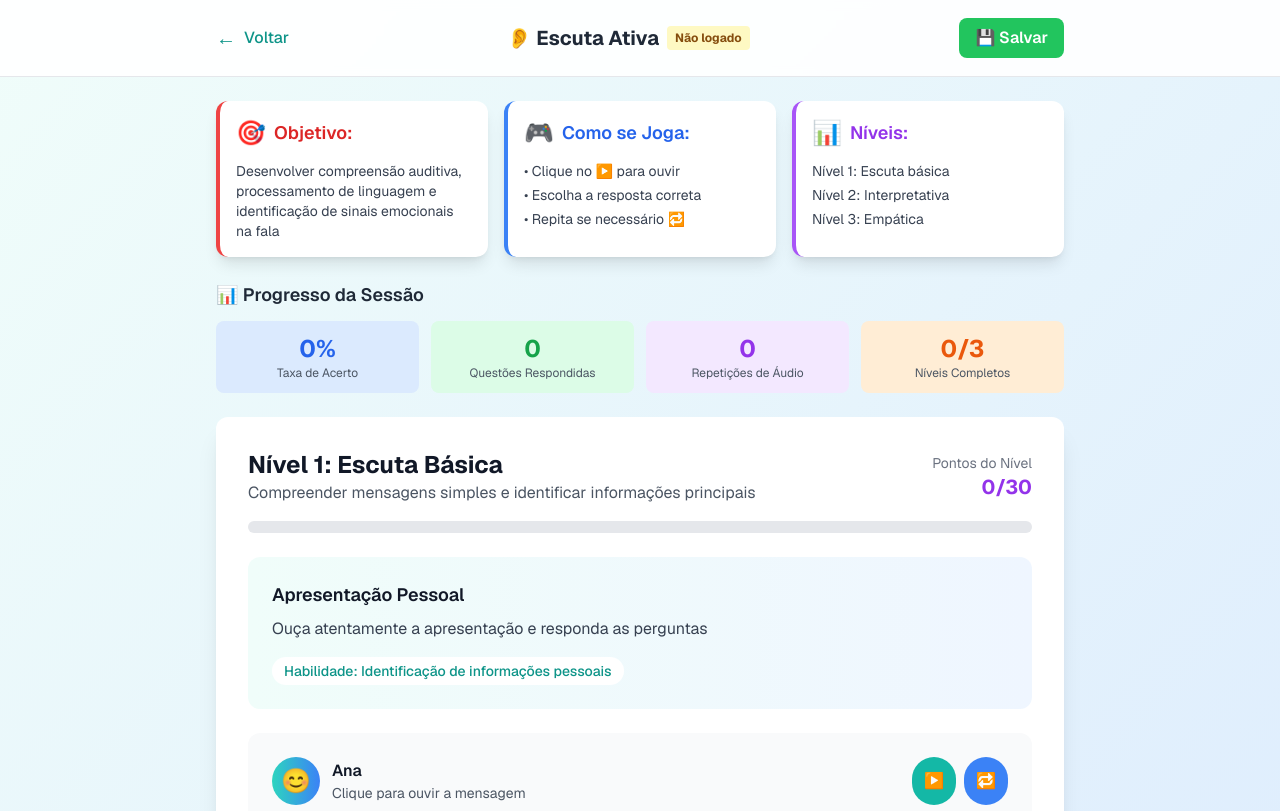
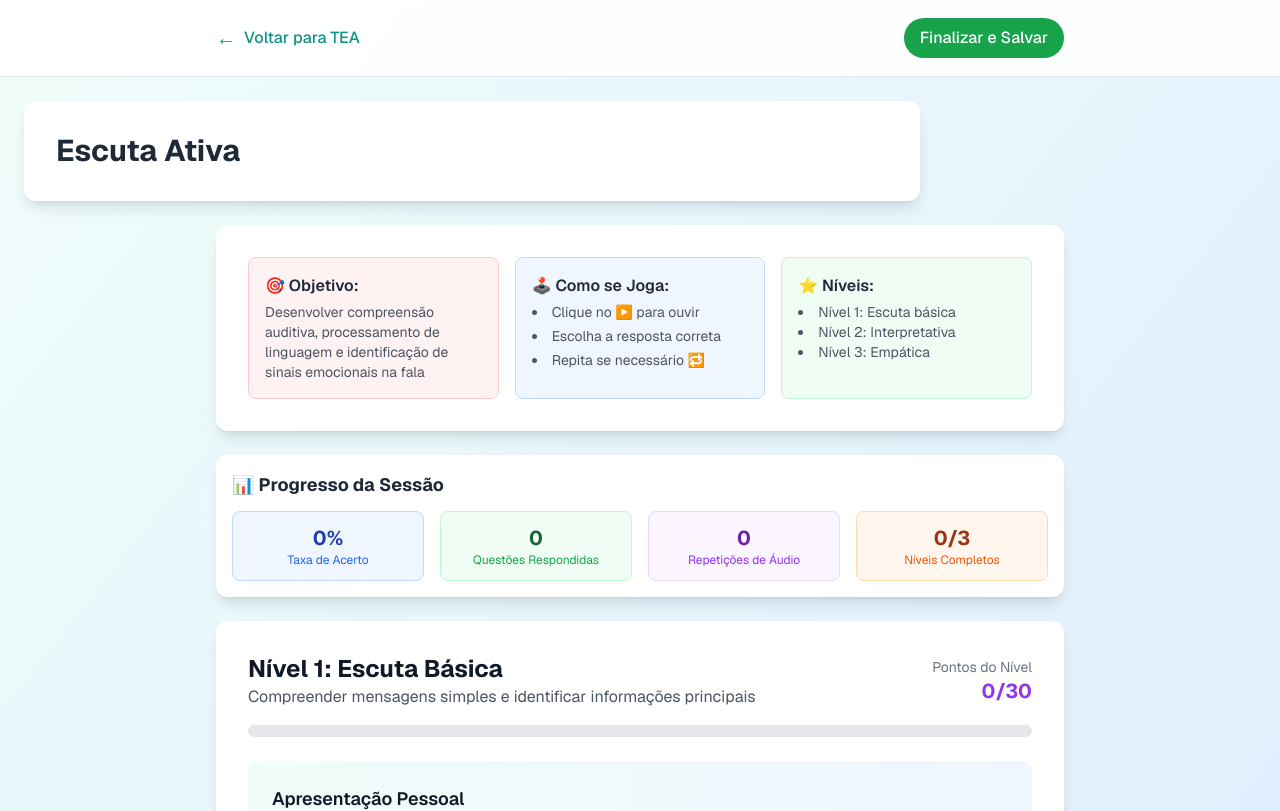
Before and after one commit to ClaudemirWork/teaplus-working, a Next.js app: page /active-listening in a window 1280 px wide. Shown: the top 811 px of the page. Built offline with nearby package versions, Linux system fonts and the light colour scheme.

Commit message:
Update page.tsx correção para escuta ativa e integração supabase

```diff
--- a/app/active-listening/page.tsx
+++ b/app/active-listening/page.tsx
@@ -1,19 +1,12 @@
 'use client'
 
 import { useState, useEffect, useRef } from 'react'
-import { createClient } from '@supabase/supabase-js'
 import Link from 'next/link'
 import { useRouter } from 'next/navigation'
+import { createClient } from '../utils/supabaseClient'
 
-// Configuração Supabase com verificação
-const supabaseUrl = process.env.NEXT_PUBLIC_SUPABASE_URL
-const supabaseAnonKey = process.env.NEXT_PUBLIC_SUPABASE_ANON_KEY
-
-if (!supabaseUrl || !supabaseAnonKey) {
-  console.error('Variáveis de ambiente do Supabase não configuradas')
-}
-
-const supabase = createClient(supabaseUrl || '', supabaseAnonKey || '')
+// Usar o mesmo cliente do CAA
+const supabase = createClient()
 
 interface AudioExercise {
   id: number
@@ -31,7 +24,7 @@ interface AudioExercise {
     explanation: string
   }[]
   listeningSkill: string
-  complexity: 'simple' | 'complex' | 'inferential' // Para métricas CELF-5
+  complexity: 'simple' | 'complex' | 'inferential'
 }
 
 interface Level {
@@ -55,61 +48,25 @@ export default function ActiveListening() {
   const [completedLevels, setCompletedLevels] = useState<number[]>([])
   const [gameCompleted, setGameCompleted] = useState(false)
   const [isListening, setIsListening] = useState(false)
-  const [sessionStartTime] = useState(Date.now())
-  const [isAuthenticated, setIsAuthenticated] = useState<boolean | null>(null)
+  const [salvando, setSalvando] = useState(false)
+  const [inicioSessao] = useState(new Date())
 
   // Métricas baseadas em CELF-5, TILLS e ADOS-2
   const [metrics, setMetrics] = useState({
     totalQuestions: 0,
     correctAnswers: 0,
-    simpleComprehension: 0, // Compreensão de instruções simples
-    complexComprehension: 0, // Compreensão de contexto complexo
-    inferentialComprehension: 0, // Compreensão inferencial/sarcasmo
-    audioRepeats: 0, // Solicitações de repetição (atenção sustentada)
-    responseTime: [] as number[], // Tempo de resposta para cada questão
-    listenerFeedback: 0, // Vezes que ouviu o áudio completo
+    simpleComprehension: 0,
+    complexComprehension: 0,
+    inferentialComprehension: 0,
+    audioRepeats: 0,
+    responseTime: [] as number[],
+    listenerFeedback: 0,
   })
 
   const questionStartTime = useRef<number>(Date.now())
 
-  // Inicializar vozes do navegador e verificar sessões pendentes
+  // Inicializar vozes do navegador
   useEffect(() => {
-    // Verificar autenticação ao carregar o componente
-    const checkAuth = async () => {
-      const { data: { user } } = await supabase.auth.getUser()
-      if (!user) {
-        console.log('Usuário não autenticado ao carregar a página')
-        console.log('Recomenda-se fazer login para salvar o progresso')
-        setIsAuthenticated(false)
-      } else {
-        console.log('Usuário autenticado:', user.email)
-        setIsAuthenticated(true)
-
-        // Verificar se há sessões locais para sincronizar
-        const localSessions = JSON.parse(localStorage.getItem('tea_sessions_temp') || '[]')
-        if (localSessions.length > 0) {
-          console.log(`Encontradas ${localSessions.length} sessões locais para sincronizar`)
-
-          for (const session of localSessions) {
-            try {
-              await supabase
-                .from('sessoes')
-                .insert([{ ...session, usuario_id: user.id }])
-
-              console.log('Sessão local sincronizada com sucesso')
-            } catch (error) {
-              console.error('Erro ao sincronizar sessão local:', error)
-            }
-          }
-
-          // Limpar sessões locais após sincronização
-          localStorage.removeItem('tea_sessions_temp')
-        }
-      }
-    }
-
-    checkAuth()
-
     if (typeof window !== 'undefined' && 'speechSynthesis' in window) {
       const loadVoices = () => {
         const voices = window.speechSynthesis.getVoices()
@@ -430,148 +387,71 @@ export default function ActiveListening() {
     })
   }
 
-  const saveSession = async () => {
-    try {
-      console.log('Iniciando salvamento da sessão...')
-
-      // Verificar se há dados para salvar
+  // FUNÇÃO DE SALVAMENTO - IGUAL AO CAA
+  const handleSaveSession = async () => {
     if (metrics.totalQuestions === 0) {
-        alert('Você precisa responder pelo menos uma questão antes de salvar.')
+      alert('Nenhuma interação foi registrada para salvar.')
       return
     }
 
-      const sessionTime = Math.floor((Date.now() - sessionStartTime) / 1000)
+    setSalvando(true)
+
+    const fimSessao = new Date()
+    const duracaoSegundos = Math.round((fimSessao.getTime() - inicioSessao.getTime()) / 1000)
     const avgResponseTime = metrics.responseTime.length > 0
       ? Math.floor(metrics.responseTime.reduce((a, b) => a + b, 0) / metrics.responseTime.length / 1000)
       : 0
 
-      const sessionData = {
-        tipo_atividade: 'escuta_ativa',
-        pontuacao: totalScore,
-        tempo_sessao: sessionTime,
-        dados_sessao: {
-          exercicios_completados: metrics.totalQuestions,
-          respostas_corretas: metrics.correctAnswers,
-          taxa_acerto: Math.round((metrics.correctAnswers / Math.max(metrics.totalQuestions, 1)) * 100),
-          compreensao_simples: metrics.simpleComprehension,
-          compreensao_complexa: metrics.complexComprehension,
-          compreensao_inferencial: metrics.inferentialComprehension,
-          repeticoes_audio: metrics.audioRepeats,
-          tempo_resposta_medio: avgResponseTime,
-          feedback_ouvinte: metrics.listenerFeedback,
-          niveis_completados: completedLevels.length,
-          metricas_celf5: {
-            compreensao_auditiva: metrics.correctAnswers,
-            processamento_linguagem: metrics.complexComprehension + metrics.inferentialComprehension
-          },
-          metricas_ados2: {
-            resposta_comunicativa: metrics.listenerFeedback,
-            atencao_sustentada: metrics.audioRepeats < 3 ? 'adequada' : 'necessita_suporte'
-          }
-        },
-        created_at: new Date().toISOString()
+    try {
+      // Obter o usuário atual - EXATAMENTE COMO NO CAA
+      const { data: { user }, error: userError } = await supabase.auth.getUser()
+
+      if (userError || !user) {
+        console.error('Erro ao obter usuário:', userError)
+        alert('Erro: Sessão expirada. Por favor, faça login novamente.')
+        router.push('/login')
+        return
       }
 
-      // Verificar autenticação
-      const { data: { user }, error: authError } = await supabase.auth.getUser()
+      // Salvar na tabela sessoes - MESMA ESTRUTURA DO CAA
+      const { data, error } = await supabase
+        .from('sessoes')
+        .insert([{
+          usuario_id: user.id,
+          atividade_nome: 'Escuta Ativa',
+          pontuacao_final: totalScore,
+          data_fim: fimSessao.toISOString()
+        }])
 
-      if (authError) {
-        console.error('Erro de autenticação:', authError)
-      }
-
-      if (!user) {
-        console.log('Usuário não autenticado - salvando localmente')
-
-        // Salvar no localStorage temporariamente
-        const localSessions = JSON.parse(localStorage.getItem('tea_sessions_temp') || '[]')
-        localSessions.push(sessionData)
-        localStorage.setItem('tea_sessions_temp', JSON.stringify(localSessions))
-
-        // Mostrar resumo
-        const resumo = `
-⚠️ Sessão Salva Localmente (Faça login para salvar permanentemente)
+      if (error) {
+        console.error('Erro ao salvar:', error)
+        alert(`Erro ao salvar: ${error.message}`)
+      } else {
+        // Mostrar resumo antes de redirecionar
+        const resumo = `Sessão salva com sucesso!
 
 📊 Métricas da Sessão:
 • Exercícios Completados: ${metrics.totalQuestions}
 • Taxa de Acerto: ${Math.round((metrics.correctAnswers / Math.max(metrics.totalQuestions, 1)) * 100)}%
-• Tempo Total: ${Math.floor(sessionTime / 60)}min ${sessionTime % 60}s
-
-Para salvar permanentemente, faça login e a sessão será sincronizada.
-        `
-
-        alert(resumo)
-
-        // Perguntar se deseja fazer login
-        if (confirm('Deseja fazer login agora para salvar permanentemente?')) {
-          router.push('/login')
-        } else {
-          router.push('/tea')
-        }
-        return
-      }
-
-      console.log('Usuário autenticado:', user.id)
-
-      // Adicionar usuario_id aos dados
-      const sessionDataWithUser = {
-        ...sessionData,
-        usuario_id: user.id
-      }
-
-      console.log('Dados da sessão preparados:', sessionDataWithUser)
-
-      const { data, error } = await supabase
-        .from('sessoes')
-        .insert([sessionDataWithUser])
-        .select()
-
-      if (error) {
-        console.error('Erro ao salvar no Supabase:', error)
-
-        // Se falhar, salvar localmente
-        const localSessions = JSON.parse(localStorage.getItem('tea_sessions_temp') || '[]')
-        localSessions.push(sessionData)
-        localStorage.setItem('tea_sessions_temp', JSON.stringify(localSessions))
-
-        alert('Erro ao salvar no servidor. Sessão salva localmente.')
-        throw error
-      }
-
-      console.log('Sessão salva com sucesso:', data)
-
-      // Limpar sessões locais se existirem
-      localStorage.removeItem('tea_sessions_temp')
-
-      // Mostrar resumo
-      const resumo = `
-✅ Sessão Salva com Sucesso!
-
-📊 Métricas da Sessão:
-• Exercícios Completados: ${metrics.totalQuestions}
-• Taxa de Acerto: ${Math.round((metrics.correctAnswers / Math.max(metrics.totalQuestions, 1)) * 100)}%
-• Tempo Total: ${Math.floor(sessionTime / 60)}min ${sessionTime % 60}s
+• Tempo Total: ${Math.floor(duracaoSegundos / 60)}min ${duracaoSegundos % 60}s
 • Compreensão Simples: ${metrics.simpleComprehension}
 • Compreensão Complexa: ${metrics.complexComprehension}
 • Compreensão Inferencial: ${metrics.inferentialComprehension}
 • Repetições de Áudio: ${metrics.audioRepeats}
-• Tempo de Resposta Médio: ${avgResponseTime}s
 
 🎯 Métricas Científicas:
 • CELF-5 (Compreensão Auditiva): ${metrics.correctAnswers}/${metrics.totalQuestions}
 • ADOS-2 (Atenção): ${metrics.audioRepeats < 3 ? 'Adequada' : 'Necessita Suporte'}
-• Listener Feedback: ${metrics.listenerFeedback} interações
-      `
+• Listener Feedback: ${metrics.listenerFeedback} interações`
 
         alert(resumo)
-
-      // Aguardar um pouco antes de redirecionar
-      setTimeout(() => {
-        router.push('/tea')
-      }, 500)
-
-    } catch (error) {
-      console.error('Erro ao salvar sessão:', error)
-      alert(`Erro ao salvar: ${error instanceof Error ? error.message : 'Erro desconhecido'}`)
+        router.push('/profileselection')
+      }
+    } catch (error: any) {
+      console.error('Erro inesperado:', error)
+      alert(`Erro ao salvar: ${error.message || 'Erro desconhecido'}`)
+    } finally {
+      setSalvando(false)
     }
   }
 
@@ -590,20 +470,16 @@ Para salvar permanentemente, faça login e a sessão será sincronizada.
                 <span className="text-sm sm:text-base font-medium">Voltar</span>
               </Link>
 
-              <h1 className="text-lg sm:text-xl font-bold text-gray-800 flex items-center gap-2">
+              <h1 className="text-lg sm:text-xl font-bold text-gray-800">
                 👂 Escuta Ativa
-                {isAuthenticated === false && (
-                  <span className="text-xs bg-yellow-100 text-yellow-800 px-2 py-1 rounded">
-                    Não logado
-                  </span>
-                )}
               </h1>
 
               <button
-                onClick={saveSession}
-                className="bg-green-500 hover:bg-green-600 text-white px-4 py-2 rounded-lg font-semibold transition-colors flex items-center gap-2"
+                onClick={handleSaveSession}
+                disabled={salvando}
+                className="bg-green-500 hover:bg-green-600 text-white px-4 py-2 rounded-lg font-semibold transition-colors disabled:bg-green-400"
               >
-                💾 Salvar
+                {salvando ? 'Salvando...' : 'Finalizar e Salvar'}
               </button>
             </div>
           </div>
@@ -641,10 +517,11 @@ Para salvar permanentemente, faça login e a sessão será sincronizada.
 
                 <div className="space-y-4">
                   <button
-                    onClick={saveSession}
-                    className="w-full rounded-2xl bg-gradient-to-r from-green-500 to-green-600 px-6 sm:px-8 py-3 sm:py-4 text-base sm:text-lg font-semibold text-white transition-all hover:from-green-600 hover:to-green-700 hover:shadow-lg"
+                    onClick={handleSaveSession}
+                    disabled={salvando}
+                    className="w-full rounded-2xl bg-gradient-to-r from-green-500 to-green-600 px-6 sm:px-8 py-3 sm:py-4 text-base sm:text-lg font-semibold text-white transition-all hover:from-green-600 hover:to-green-700 hover:shadow-lg disabled:bg-green-400"
                   >
-                    💾 Salvar Sessão
+                    {salvando ? '💾 Salvando...' : '💾 Salvar Sessão'}
                   </button>
                   <button
                     onClick={resetGame}
@@ -663,7 +540,7 @@ Para salvar permanentemente, faça login e a sessão será sincronizada.
 
   return (
     <div className="min-h-screen bg-gradient-to-br from-teal-50 to-blue-100">
-      {/* Header com Botão Finalizar Sempre Visível */}
+      {/* Header com Botão Finalizar Sempre Visível - IGUAL AO CAA */}
       <div className="bg-white/90 backdrop-blur-sm border-b border-gray-200 sticky top-0 z-10">
         <div className="max-w-4xl mx-auto px-4 sm:px-6 py-4">
           <div className="flex items-center justify-between">
@@ -672,105 +549,95 @@ Para salvar permanentemente, faça login e a sessão será sincronizada.
               className="flex items-center text-teal-600 hover:text-teal-700 transition-colors min-h-[44px] px-2 -ml-2"
             >
               <span className="text-xl mr-2">←</span>
-              <span className="text-sm sm:text-base font-medium">Voltar</span>
+              <span className="text-sm sm:text-base font-medium">Voltar para TEA</span>
             </Link>
 
-            <h1 className="text-lg sm:text-xl font-bold text-gray-800 flex items-center gap-2">
-              👂 Escuta Ativa
-              {isAuthenticated === false && (
-                <span className="text-xs bg-yellow-100 text-yellow-800 px-2 py-1 rounded">
-                  Não logado
-                </span>
-              )}
-            </h1>
-
             <button
-              onClick={saveSession}
-              className="bg-green-500 hover:bg-green-600 text-white px-4 py-2 rounded-lg font-semibold transition-colors flex items-center gap-2"
+              onClick={handleSaveSession}
+              disabled={salvando}
+              className="bg-green-600 hover:bg-green-700 text-white px-4 py-2 rounded-full font-medium transition-colors disabled:bg-green-400 flex items-center space-x-2"
             >
-              💾 Salvar
+              <span>{salvando ? 'Salvando...' : 'Finalizar e Salvar'}</span>
             </button>
           </div>
         </div>
       </div>
 
-      <div className="max-w-4xl mx-auto px-4 sm:px-6 py-6">
-        {/* Cards de Instrução - Layout Padronizado */}
-        <div className="mb-6 grid grid-cols-1 md:grid-cols-3 gap-4">
-          <div className="rounded-xl bg-white p-4 shadow-lg border-l-4 border-red-500">
-            <div className="mb-3 flex items-center">
-              <span className="mr-2 text-xl sm:text-2xl">🎯</span>
-              <h3 className="text-base sm:text-lg font-semibold text-red-600">Objetivo:</h3>
+      {/* Título da Atividade */}
+      <div className="bg-white shadow-lg rounded-xl p-6 sm:p-8 mx-4 sm:mx-6 max-w-4xl mx-auto mt-6 mb-6">
+        <h1 className="text-2xl sm:text-3xl font-bold text-gray-800">Escuta Ativa</h1>
       </div>
-            <p className="text-sm text-gray-700">
+
+      <div className="max-w-4xl mx-auto px-4 sm:px-6">
+        {/* Cards de Instrução - Layout Padronizado IGUAL AO CAA */}
+        <div className="bg-white rounded-xl shadow-lg p-6 sm:p-8 mb-6">
+          <div className="grid grid-cols-1 sm:grid-cols-2 lg:grid-cols-3 gap-4">
+            <div className="bg-red-50 border border-red-200 rounded-lg p-4">
+              <h3 className="font-semibold text-gray-800 mb-1">🎯 Objetivo:</h3>
+              <p className="text-sm text-gray-600">
                 Desenvolver compreensão auditiva, processamento de linguagem e identificação de sinais emocionais na fala
               </p>
             </div>
 
-          <div className="rounded-xl bg-white p-4 shadow-lg border-l-4 border-blue-500">
-            <div className="mb-3 flex items-center">
-              <span className="mr-2 text-xl sm:text-2xl">🎮</span>
-              <h3 className="text-base sm:text-lg font-semibold text-blue-600">Como se Joga:</h3>
-            </div>
-            <ul className="text-sm text-gray-700 space-y-1">
-              <li>• Clique no ▶️ para ouvir</li>
-              <li>• Escolha a resposta correta</li>
-              <li>• Repita se necessário 🔁</li>
+            <div className="bg-blue-50 border border-blue-200 rounded-lg p-4">
+              <h3 className="font-semibold text-gray-800 mb-1">🕹️ Como se Joga:</h3>
+              <ul className="list-disc list-inside text-sm text-gray-600 space-y-1">
+                <li>Clique no ▶️ para ouvir</li>
+                <li>Escolha a resposta correta</li>
+                <li>Repita se necessário 🔁</li>
               </ul>
             </div>
 
-          <div className="rounded-xl bg-white p-4 shadow-lg border-l-4 border-purple-500">
-            <div className="mb-3 flex items-center">
-              <span className="mr-2 text-xl sm:text-2xl">📊</span>
-              <h3 className="text-base sm:text-lg font-semibold text-purple-600">Níveis:</h3>
-            </div>
-            <div className="space-y-1 text-xs sm:text-sm">
-              <div className={completedLevels.includes(1) ? 'text-green-600 font-semibold' : 'text-gray-700'}>
+            <div className="bg-green-50 border border-green-200 rounded-lg p-4">
+              <h3 className="font-semibold text-gray-800 mb-1">⭐ Níveis:</h3>
+              <ul className="list-disc list-inside text-sm text-gray-600">
+                <li className={completedLevels.includes(1) ? 'text-green-600 font-semibold' : ''}>
                   Nível 1: Escuta básica
-              </div>
-              <div className={completedLevels.includes(2) ? 'text-green-600 font-semibold' : 'text-gray-700'}>
+                </li>
+                <li className={completedLevels.includes(2) ? 'text-green-600 font-semibold' : ''}>
                   Nível 2: Interpretativa
-              </div>
-              <div className={completedLevels.includes(3) ? 'text-green-600 font-semibold' : 'text-gray-700'}>
+                </li>
+                <li className={completedLevels.includes(3) ? 'text-green-600 font-semibold' : ''}>
                   Nível 3: Empática
-              </div>
+                </li>
+              </ul>
             </div>
           </div>
         </div>
 
-        {/* Progresso da Sessão - 4 Métricas */}
-        <div className="mb-6">
-          <h3 className="text-lg font-semibold text-gray-800 mb-3">📊 Progresso da Sessão</h3>
-          <div className="grid grid-cols-2 md:grid-cols-4 gap-3">
-            <div className="bg-blue-100 rounded-lg p-3 text-center">
-              <div className="text-2xl font-bold text-blue-600">
+        {/* Progresso da Sessão - 4 Métricas IGUAL AO CAA */}
+        <div className="bg-white rounded-xl shadow-lg p-4 mb-6">
+          <h3 className="text-lg font-bold text-gray-800 mb-3 flex items-center">📊 Progresso da Sessão</h3>
+          <div className="grid grid-cols-2 sm:grid-cols-4 gap-4">
+            <div className="bg-blue-50 border border-blue-200 rounded-lg p-3 text-center">
+              <div className="text-xl font-bold text-blue-800">
                 {Math.round((metrics.correctAnswers / Math.max(metrics.totalQuestions, 1)) * 100)}%
               </div>
-              <div className="text-xs text-gray-600">Taxa de Acerto</div>
+              <div className="text-xs text-blue-600">Taxa de Acerto</div>
             </div>
-            <div className="bg-green-100 rounded-lg p-3 text-center">
-              <div className="text-2xl font-bold text-green-600">
+            <div className="bg-green-50 border border-green-200 rounded-lg p-3 text-center">
+              <div className="text-xl font-bold text-green-800">
                 {metrics.totalQuestions}
               </div>
-              <div className="text-xs text-gray-600">Questões Respondidas</div>
+              <div className="text-xs text-green-600">Questões Respondidas</div>
             </div>
-            <div className="bg-purple-100 rounded-lg p-3 text-center">
-              <div className="text-2xl font-bold text-purple-600">
+            <div className="bg-purple-50 border border-purple-200 rounded-lg p-3 text-center">
+              <div className="text-xl font-bold text-purple-800">
                 {metrics.audioRepeats}
               </div>
-              <div className="text-xs text-gray-600">Repetições de Áudio</div>
+              <div className="text-xs text-purple-600">Repetições de Áudio</div>
             </div>
-            <div className="bg-orange-100 rounded-lg p-3 text-center">
-              <div className="text-2xl font-bold text-orange-600">
+            <div className="bg-orange-50 border border-orange-200 rounded-lg p-3 text-center">
+              <div className="text-xl font-bold text-orange-800">
                 {completedLevels.length}/3
               </div>
-              <div className="text-xs text-gray-600">Níveis Completos</div>
+              <div className="text-xs text-orange-600">Níveis Completos</div>
             </div>
           </div>
         </div>
 
         {/* Área Principal do Jogo */}
-        <div className="rounded-xl bg-white p-4 sm:p-8 shadow-xl">
+        <div className="bg-white rounded-xl shadow-lg p-4 sm:p-8 mb-6">
           <div className="mb-6">
             <div className="flex flex-col sm:flex-row sm:items-center sm:justify-between mb-4">
               <div className="mb-2 sm:mb-0">
```
Lines whose indentation alone changed are shown as unchanged.
